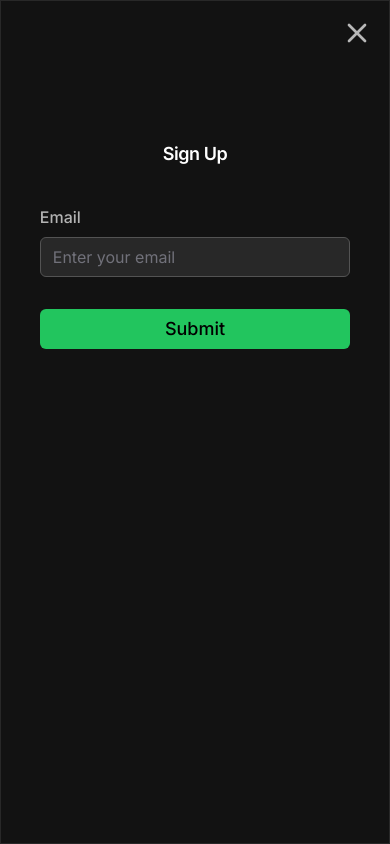
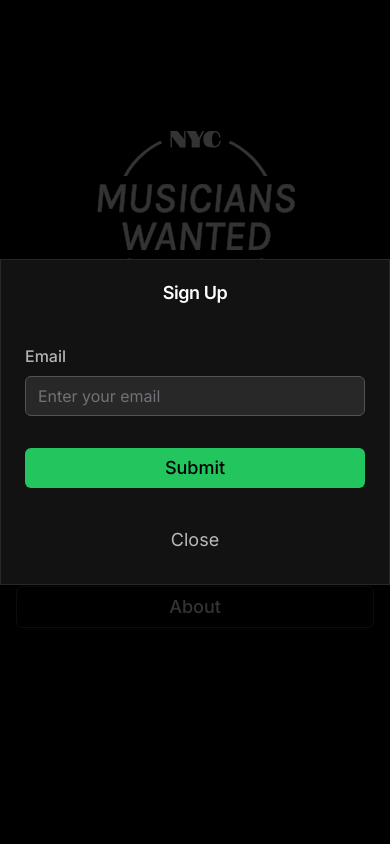
Before and after one commit to timconnorz/nyc-musicians, a Next.js app: page / in a window 390 px wide. Both pictures are taken after a click on the button "Newsletter Sign Up". Built offline with nearby package versions, Linux system fonts and the light colour scheme; no server answers.

Commit message:
mobile close button

```diff
--- a/src/components/About.tsx
+++ b/src/components/About.tsx
@@ -1,6 +1,6 @@
 const About = () => {
   return (
-    <div className='text-left w-full p-8 text-gray-300'>
+    <div className='text-left w-full p-4 sm:p-8 text-gray-300'>
       <p className='mb-4'>
         This newsletter is built for the musician community of NYC. It was born
         by necessity when the "NYC Musicians Wanted" group on{' '}
--- a/src/components/Rules.tsx
+++ b/src/components/Rules.tsx
@@ -2,7 +2,7 @@ import React from 'react';
 
 const Rules = () => {
   return (
-    <div className='shadow-md rounded-lg p-8 max-w-2xl mx-auto text-white text-left'>
+    <div className='shadow-md rounded-lg p-4 sm:p-8 max-w-2xl mx-auto text-white text-left'>
       <p className='mb-4 text-md leading-relaxed text-gray-300'>
         We aim to provide a space for legitimate opportunities for musicians in
         New York City.{' '}
--- a/src/components/SignUpForm.tsx
+++ b/src/components/SignUpForm.tsx
@@ -87,7 +87,7 @@ export default function SignUpForm() {
         </div>
       ) : (
         <Form {...form}>
-          <div className='relative w-[80%] sm:w-80 mx-auto pt-5'>
+          <div className='relative w-full sm:w-80 mx-auto pt-5'>
             <form
               onSubmit={form.handleSubmit(onSubmit)}
               className='space-y-6 w-full'
--- a/src/components/SubmissionForm.tsx
+++ b/src/components/SubmissionForm.tsx
@@ -154,7 +154,7 @@ export default function SubmissionForm() {
             before submitting.
           </p>
           <Form {...form}>
-            <div className='relative w-[80%] sm:w-80 mx-auto pt-5'>
+            <div className='relative w-full sm:w-80 mx-auto pt-5'>
               <form
                 onSubmit={form.handleSubmit(onSubmit)}
                 className='space-y-6 w-full'
--- a/src/components/ui/dialog.tsx
+++ b/src/components/ui/dialog.tsx
@@ -3,6 +3,7 @@
 import * as React from 'react';
 import * as DialogPrimitive from '@radix-ui/react-dialog';
 import { X } from 'lucide-react';
+import { Button } from './button';
 
 import { cn } from '@/lib/utils';
 
@@ -38,16 +39,24 @@ const DialogContent = React.forwardRef<
     <DialogPrimitive.Content
       ref={ref}
       className={cn(
-        'fixed left-[50%] top-[50%] z-50 grid w-full translate-x-[-50%] translate-y-[-50%] gap-4 border bg-background py-36 sm:py-12 shadow-lg duration-200 data-[state=open]:animate-in data-[state=closed]:animate-out data-[state=closed]:fade-out-0 data-[state=open]:fade-in-0 data-[state=closed]:zoom-out-95 data-[state=open]:zoom-in-95 data-[state=closed]:slide-out-to-left-1/2 data-[state=closed]:slide-out-to-top-[48%] data-[state=open]:slide-in-from-left-1/2 data-[state=open]:slide-in-from-top-[48%] sm:rounded-lg',
-        'h-full sm:h-auto sm:max-w-lg',
+        'fixed left-[50%] top-[50%] z-50 flex flex-col w-full translate-x-[-50%] translate-y-[-50%] gap-4 border bg-background p-6 shadow-lg duration-200 data-[state=open]:animate-in data-[state=closed]:animate-out data-[state=closed]:fade-out-0 data-[state=open]:fade-in-0 data-[state=closed]:zoom-out-95 data-[state=open]:zoom-in-95 data-[state=closed]:slide-out-to-left-1/2 data-[state=closed]:slide-out-to-top-[48%] data-[state=open]:slide-in-from-left-1/2 data-[state=open]:slide-in-from-top-[48%] sm:rounded-lg',
+        'max-h-[90vh] sm:h-auto sm:max-w-lg',
         className
       )}
       {...props}
     >
-      {children}
-      <DialogPrimitive.Close className='absolute right-4 top-4 sm:top-4 rounded-sm opacity-70 ring-offset-background transition-opacity hover:opacity-100 focus:outline-none disabled:pointer-events-none data-[state=open]:bg-accent data-[state=open]:text-muted-foreground'>
-        <X className='h-8 w-8' />
-        <span className='sr-only'>Close</span>
+      <div className="flex-grow overflow-y-auto">
+        {children}
+      </div>
+      <DialogPrimitive.Close className='mt-4 sm:absolute sm:right-6 sm:top-6 rounded-sm opacity-70 ring-offset-background transition-opacity hover:opacity-100 focus:outline-none disabled:pointer-events-none data-[state=open]:bg-accent data-[state=open]:text-muted-foreground'>
+        <Button
+          type='button'
+          variant='ghost'
+          className='sm:hidden w-full text-lg font-normal py-2 hover:bg-gray-900 text-white cursor-pointer'
+        >
+          Close
+        </Button>
+        <X className='hidden fixed right-4 top-4 sm:block h-6 w-6' />
       </DialogPrimitive.Close>
     </DialogPrimitive.Content>
   </DialogPortal>
```
